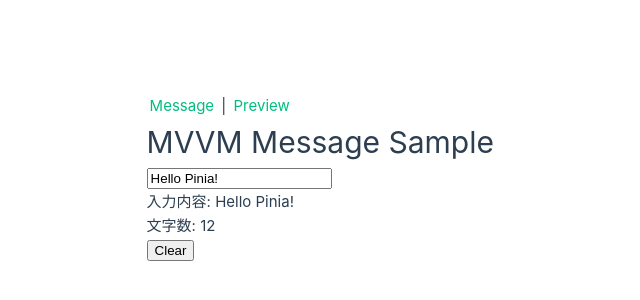
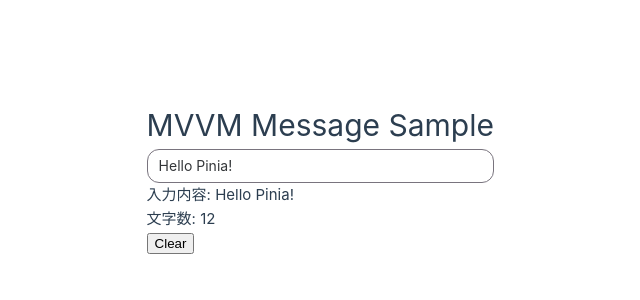
Before and after one commit to Yamada26/mvvm-sample, a Vue app: page / in a window 1280 px wide. Shown: the part 222-522 px from the top of the page, without its empty margins (146-786 px from the left). Built offline with nearby package versions, Linux system fonts and the light colour scheme; the HTML template or start-up script is replaced by a standard one.

Commit message:
naive ui

```diff
--- a/package.json
+++ b/package.json
@@ -17,6 +17,7 @@
     "format": "prettier --write --experimental-cli src/"
   },
   "dependencies": {
+    "naive-ui": "^2.43.2",
     "pinia": "^3.0.4",
     "vue": "^3.5.26",
     "vue-router": "^4.6.4"
--- a/src/App.vue
+++ b/src/App.vue
@@ -1,13 +1,43 @@
 <script setup lang="ts">
+import { NConfigProvider } from 'naive-ui'
+import type { GlobalThemeOverrides } from 'naive-ui'
+
+const themeOverrides: GlobalThemeOverrides = {
+  common: {
+    /* ブランドカラー */
+    primaryColor: '#6750a4',
+    primaryColorHover: '#7f67be',
+    primaryColorPressed: '#5a3e9c',
+
+    /* 基本色 */
+    textColorBase: '#1c1b1f',
+    bodyColor: '#ffffff',
+
+    /* 枠・角丸 */
+    borderRadius: '12px',
+    borderColor: '#79747e',
+
+    /* フォント */
+    fontFamily: 'system-ui, -apple-system, BlinkMacSystemFont, "Segoe UI", sans-serif',
+  },
+  Button: {
+    borderRadiusMedium: '12px',
+    textColorPrimary: '#ffffff',
+  },
+  Input: {
+    borderRadius: '12px',
+    caretColor: '#6750a4',
+  },
+  Card: {
+    borderRadius: '16px',
+  },
+}
 </script>
 
 <template>
   <div>
-    <nav>
-      <router-link to="/">Message</router-link> |
-      <router-link to="/preview">Preview</router-link>
-    </nav>
-
-    <router-view />
+    <n-config-provider :theme-overrides="themeOverrides">
+      <router-view />
+    </n-config-provider>
   </div>
 </template>
--- a/src/main.ts
+++ b/src/main.ts
@@ -3,6 +3,6 @@
 import { createApp } from 'vue'
 import { createPinia } from 'pinia'
 import App from './App.vue'
-import {router} from './router'
+import { router } from './router'
 
 createApp(App).use(createPinia()).use(router).mount('#app')
--- a/src/pages/MessageView.vue
+++ b/src/pages/MessageView.vue
@@ -2,21 +2,25 @@
   <div class="container">
     <h1>MVVM Message Sample</h1>
 
-    <LoadingText :show="loading" />
-    <BaseInput v-model="message" placeholder="Type a message" />
+    <LoadingText :show="vm.loading.value" />
+    <n-input
+      placeholder="Type a message"
+      :value="vm.message.value"
+      @update:value="vm.updateMessage"
+    ></n-input>
 
-    <p>入力内容: {{ message }}</p>
-    <p>文字数: {{ messageLength }}</p>
+    <p>入力内容: {{ vm.message.value }}</p>
+    <p>文字数: {{ vm.messageLength }}</p>
 
-    <BaseButton @click="clearMessage">Clear</BaseButton>
+    <BaseButton @click="vm.clearMessage">Clear</BaseButton>
   </div>
 </template>
 
 <script setup lang="ts">
 import BaseButton from '@/components/BaseButton.vue'
 import { useMessageViewModel } from '../viewmodels/useMessageViewModel'
-import BaseInput from '@/components/BaseInput.vue'
 import LoadingText from '@/components/LoadingText.vue'
+import { NInput } from 'naive-ui'
 
-const { message, messageLength, clearMessage, loading } = useMessageViewModel()
+const vm = useMessageViewModel()
 </script>
--- a/src/viewmodels/useMessageViewModel.ts
+++ b/src/viewmodels/useMessageViewModel.ts
@@ -1,8 +1,8 @@
-import { computed, onMounted, watch } from "vue";
-import { storeToRefs } from "pinia";
-import { useMessageStore } from "../models/messageModel"
+import { computed, onMounted } from 'vue'
+import { storeToRefs } from 'pinia'
+import { useMessageStore } from '../models/messageModel'
 
-const MAX_LENGTH = 20;
+const MAX_LENGTH = 20
 
 export function useMessageViewModel() {
   // Model
@@ -19,17 +19,18 @@
     return message.value.length
   })
 
-    // 入力監視
-    watch(message, (newMessage) => {
-        if (newMessage.length > MAX_LENGTH) {
-            store.message = newMessage.slice(0, MAX_LENGTH)
+  // 入力処理
+  function updateMessage(newMessage: string) {
+    if (newMessage.length <= MAX_LENGTH) {
+      store.message = newMessage
     }
-    })
+  }
 
   return {
     message: message,
     loading: loading,
     messageLength,
     clearMessage: store.clear,
+    updateMessage,
   }
 }
```
Also changed, not shown: 1 other file (tests, documents, lock files or other folders). Lines whose indentation alone changed are shown as unchanged.
